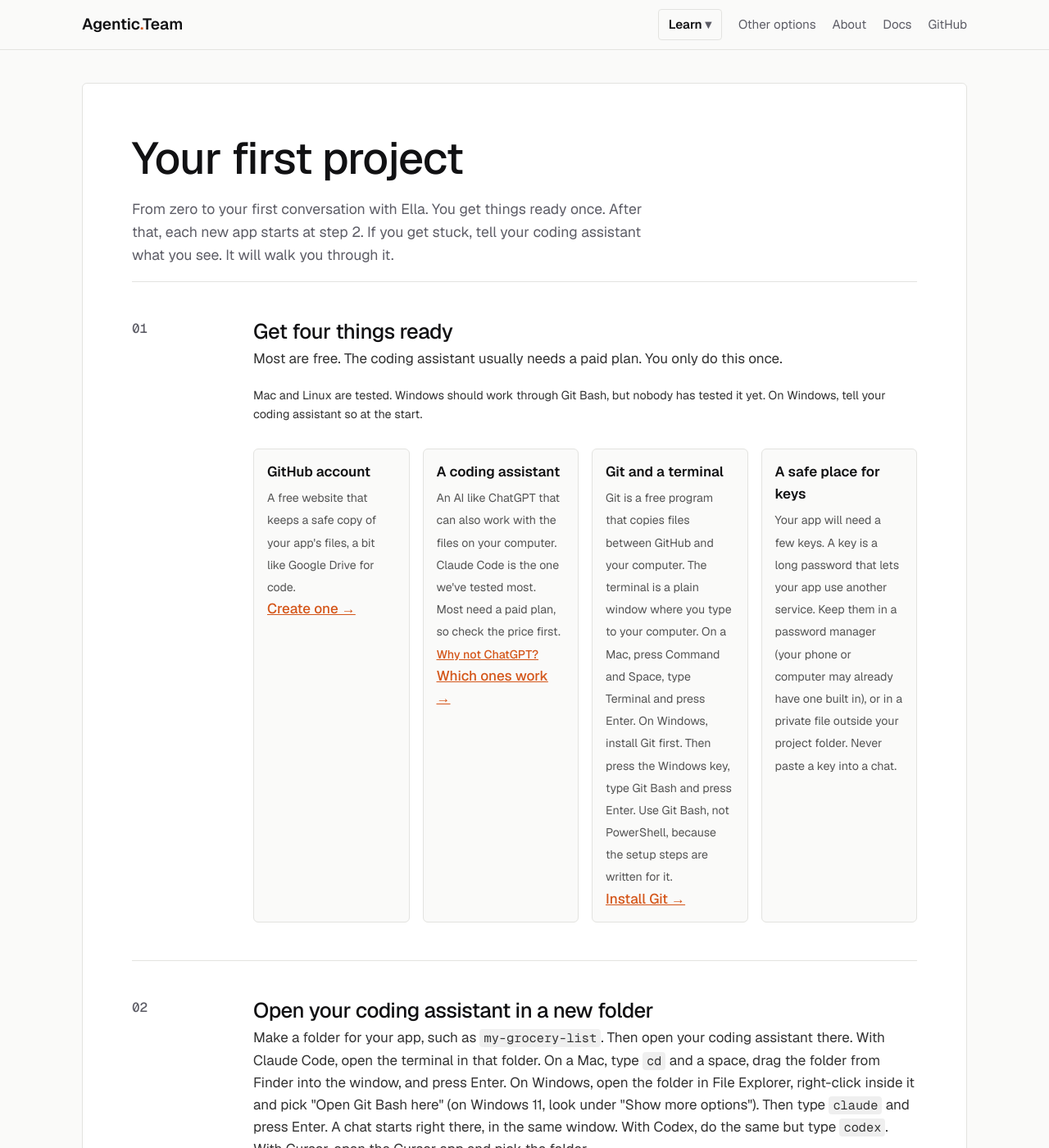
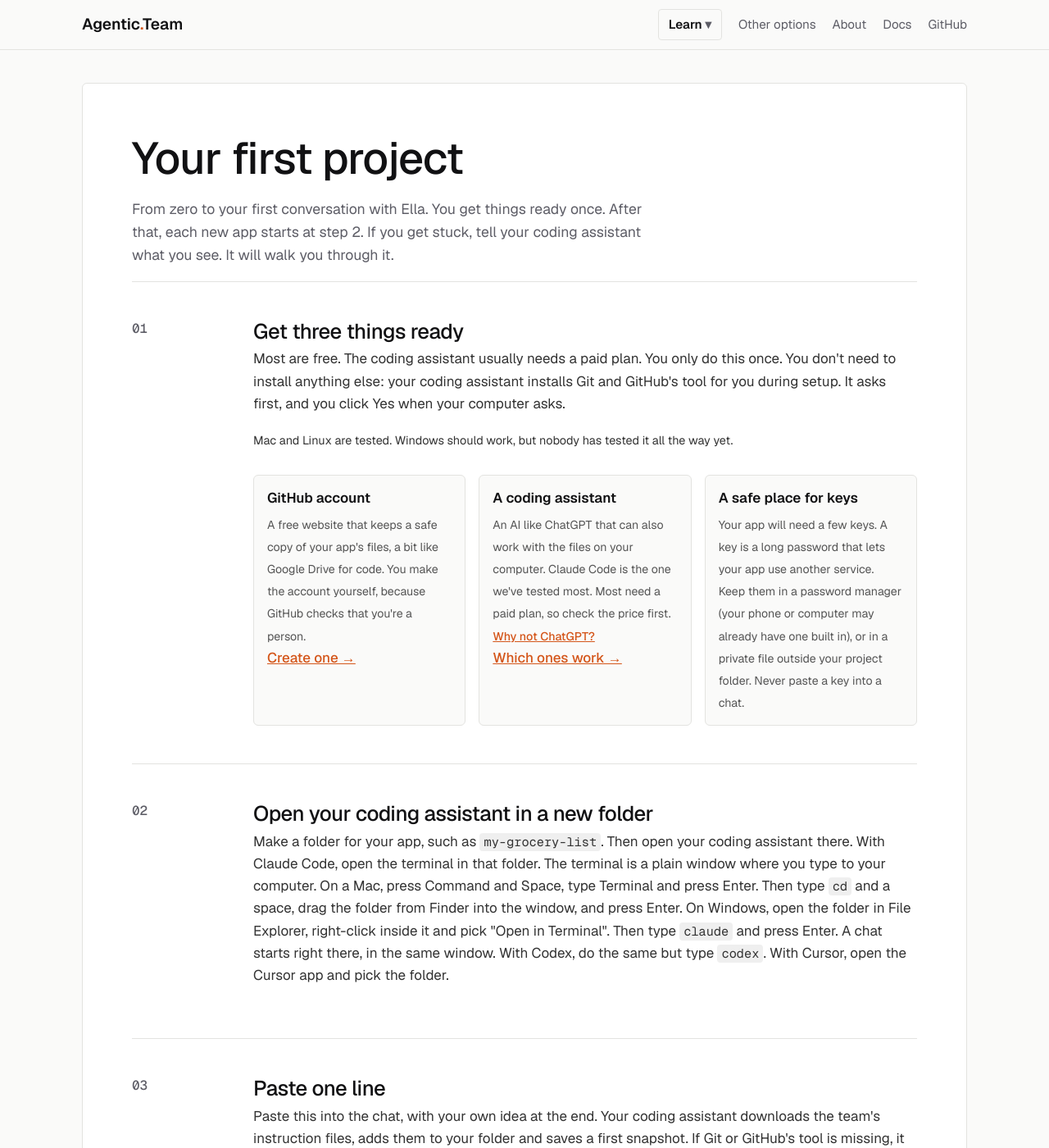
Before and after one commit to vibhortayal/agentic-team-oss, a Jekyll site: the page built from learn/first-project.html, in a window 1280 px wide and 1400 px high. Shown: the whole window at 82% size. Built offline with Jekyll 4.4.1, drawn with Linux system fonts in a browser that asks for light colours; some of the changed text lies outside the part shown.

Commit message:
Setup installs Git and GitHub's tool for the person, with their OK
The owner asked for setup to be simpler on Mac and Windows. START.md now
installs Git (Mac developer tools prompt, winget on Windows, package manager
on Linux) and GitHub's command line tool, checks for a GitHub account and
signs in through the browser. The lessons and README drop the Git step:
people only get a GitHub account, a coding assistant and a safe place for
keys. Windows opens the plain Terminal now; no Git Bash for the person.

Co-Authored-By: Claude Opus 5.5 <noreply@anthropic.com>
Claude-Session: https://claude.ai/code/session_0155vpoV6HQDSgg93iXKtdmK

```diff
--- a/learn/first-project.html
+++ b/learn/first-project.html
@@ -46,13 +46,12 @@ next: {url: /learn/setup.html, title: "Set up GitHub for your team"}
   <div class="step reveal">
     <div class="num">1<svg class="draw" viewBox="0 0 110 110"><circle cx="40" cy="48" r="44" stroke="#e2442f" stroke-width="3" style="--len:290"/></svg></div>
     <div>
-      <h2>Get four things ready</h2>
-      <p>Most are free. The coding assistant usually needs a paid plan. You only do this once.</p>
-      <p class="note">Mac and Linux are tested. Windows should work through Git Bash, but nobody has tested it yet. On Windows, tell your coding assistant so at the start.</p>
+      <h2>Get three things ready</h2>
+      <p>Most are free. The coding assistant usually needs a paid plan. You only do this once. You don't need to install anything else: your coding assistant installs Git and GitHub's tool for you during setup. It asks first, and you click Yes when your computer asks.</p>
+      <p class="note">Mac and Linux are tested. Windows should work, but nobody has tested it all the way yet.</p>
       <div class="doodles">
-        <div class="doodle"><b>GitHub account</b><small>A free website that keeps a safe copy of your app's files, a bit like Google Drive for code.</small><br><a href="https://docs.github.com/en/get-started/start-your-journey/creating-an-account-on-github">Create one →</a></div>
+        <div class="doodle"><b>GitHub account</b><small>A free website that keeps a safe copy of your app's files, a bit like Google Drive for code. You make the account yourself, because GitHub checks that you're a person.</small><br><a href="https://docs.github.com/en/get-started/start-your-journey/creating-an-account-on-github">Create one →</a></div>
         <div class="doodle"><b>A coding assistant</b><small>An AI like ChatGPT that can also work with the files on your computer. Claude Code is the one we've tested most. Most need a paid plan, so check the price first. <a href="{{ '/learn/words.html' | relative_url }}">Why not ChatGPT?</a></small><br><a href="{{ '/adapters/#tools' | relative_url }}">Which ones work →</a></div>
-        <div class="doodle"><b>Git and a terminal</b><small>Git is a free program that copies files between GitHub and your computer. The terminal is a plain window where you type to your computer. On a Mac, press Command and Space, type Terminal and press Enter. On Windows, install Git first. Then press the Windows key, type Git Bash and press Enter. Use Git Bash, not PowerShell, because the setup steps are written for it.</small><br><a href="https://git-scm.com/downloads">Install Git →</a></div>
         <div class="doodle"><b>A safe place for keys</b><small>Your app will need a few keys. A key is a long password that lets your app use another service. Keep them in a password manager (your phone or computer may already have one built in), or in a private file outside your project folder. Never paste a key into a chat.</small></div>
       </div>
     </div>
@@ -62,7 +61,7 @@ next: {url: /learn/setup.html, title: "Set up GitHub for your team"}
     <div class="num">2<svg class="draw" viewBox="0 0 110 110"><circle cx="40" cy="48" r="44" stroke="#e2442f" stroke-width="3" style="--len:290"/></svg></div>
     <div>
       <h2>Open your coding assistant in a new folder</h2>
-      <p>Make a folder for your app, such as <code>my-grocery-list</code>. Then open your coding assistant there. With Claude Code, open the terminal in that folder. On a Mac, type <code>cd</code> and a space, drag the folder from Finder into the window, and press Enter. On Windows, open the folder in File Explorer, right-click inside it and pick "Open Git Bash here" (on Windows 11, look under "Show more options"). Then type <code>claude</code> and press Enter. A chat starts right there, in the same window. With Codex, do the same but type <code>codex</code>. With Cursor, open the Cursor app and pick the folder.</p>
+      <p>Make a folder for your app, such as <code>my-grocery-list</code>. Then open your coding assistant there. With Claude Code, open the terminal in that folder. The terminal is a plain window where you type to your computer. On a Mac, press Command and Space, type Terminal and press Enter. Then type <code>cd</code> and a space, drag the folder from Finder into the window, and press Enter. On Windows, open the folder in File Explorer, right-click inside it and pick "Open in Terminal". Then type <code>claude</code> and press Enter. A chat starts right there, in the same window. With Codex, do the same but type <code>codex</code>. With Cursor, open the Cursor app and pick the folder.</p>
     </div>
   </div>
 
@@ -70,7 +69,7 @@ next: {url: /learn/setup.html, title: "Set up GitHub for your team"}
     <div class="num">3<svg class="draw" viewBox="0 0 110 110"><circle cx="40" cy="48" r="44" stroke="#e2442f" stroke-width="3" style="--len:290"/></svg></div>
     <div>
       <h2>Paste one line</h2>
-      <p>Paste this into the chat, with your own idea at the end. Your coding assistant downloads the team's instruction files, adds them to your folder and saves a first snapshot. If something is missing, like Git, it tells you what to do.</p>
+      <p>Paste this into the chat, with your own idea at the end. Your coding assistant downloads the team's instruction files, adds them to your folder and saves a first snapshot. If Git or GitHub's tool is missing, it asks to install it. It also checks you have a GitHub account and asks you to sign in once in your browser.</p>
       <div class="code"><button class="copy">Copy</button>Set up Agentic Team here by following https://raw.githubusercontent.com/{{ site.github.repository_nwo }}/main/START.md. My idea: I want an app where my family can share a grocery list.</div>
       <svg class="draw" viewBox="0 0 300 60" width="300" height="60"><path d="M10 50 C 80 10, 180 10, 260 30 M 245 18 L 262 31 L 244 42" stroke="#1f4fbf" stroke-width="3" style="--len:340"/></svg>
       <span class="note">swap in your own idea, in your own words</span>
--- a/learn/words.html
+++ b/learn/words.html
@@ -89,9 +89,9 @@ next: {url: /learn/journey.html, title: "How a project goes"}
 
     <h2>The computer words</h2>
     <dl>
-      <div class="term"><dt>Terminal</dt><dd><p>A plain window where you type instructions to your computer instead of clicking. On a Mac, press Command and Space, type Terminal and press Enter. On Linux any terminal works. On Windows, install Git for Windows, then press the Windows key, type Git Bash and press Enter. Use Git Bash, not PowerShell, because the setup steps are written for it. Windows hasn't been fully tested yet.</p><p class="use">You'll paste a few commands into it, once per project.</p></dd></div>
+      <div class="term"><dt>Terminal</dt><dd><p>A plain window where you type instructions to your computer instead of clicking. On a Mac, press Command and Space, type Terminal and press Enter. On Linux any terminal works. On Windows, press the Windows key, type Terminal and press Enter. Windows hasn't been fully tested yet.</p><p class="use">You'll paste a few commands into it, once per project.</p></dd></div>
       <div class="term"><dt>Project folder</dt><dd><p>The folder on your computer that holds your app's files, for example <code>~/code/family-groceries</code>.</p><p class="use">You open your coding assistant inside it, so the AI works on the right files.</p></dd></div>
-      <div class="term"><dt>Git</dt><dd><p>A free program that saves snapshots of your project's files, called commits, so every change is recorded and can be undone.</p><p class="use">You install it once. The agents use it for you after that.</p></dd></div>
+      <div class="term"><dt>Git</dt><dd><p>A free program that saves snapshots of your project's files, called commits, so every change is recorded and can be undone.</p><p class="use">Your coding assistant installs it for you during setup, and the agents use it after that.</p></dd></div>
     </dl>
 
     <h2>The GitHub words</h2>
```
Also changed, not shown: START.md (+8 -2 lines), learn/setup.html (+3 -8 lines), README.md.
